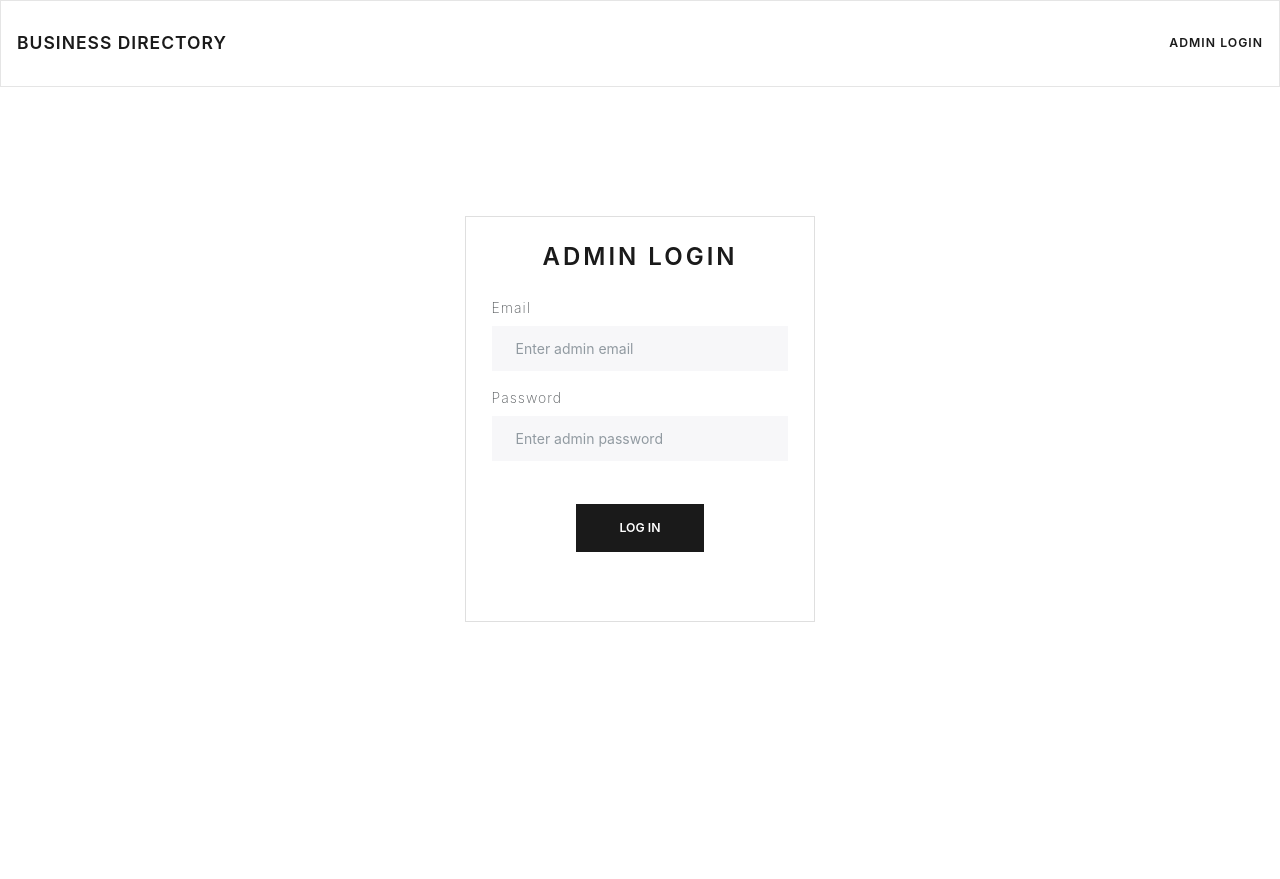
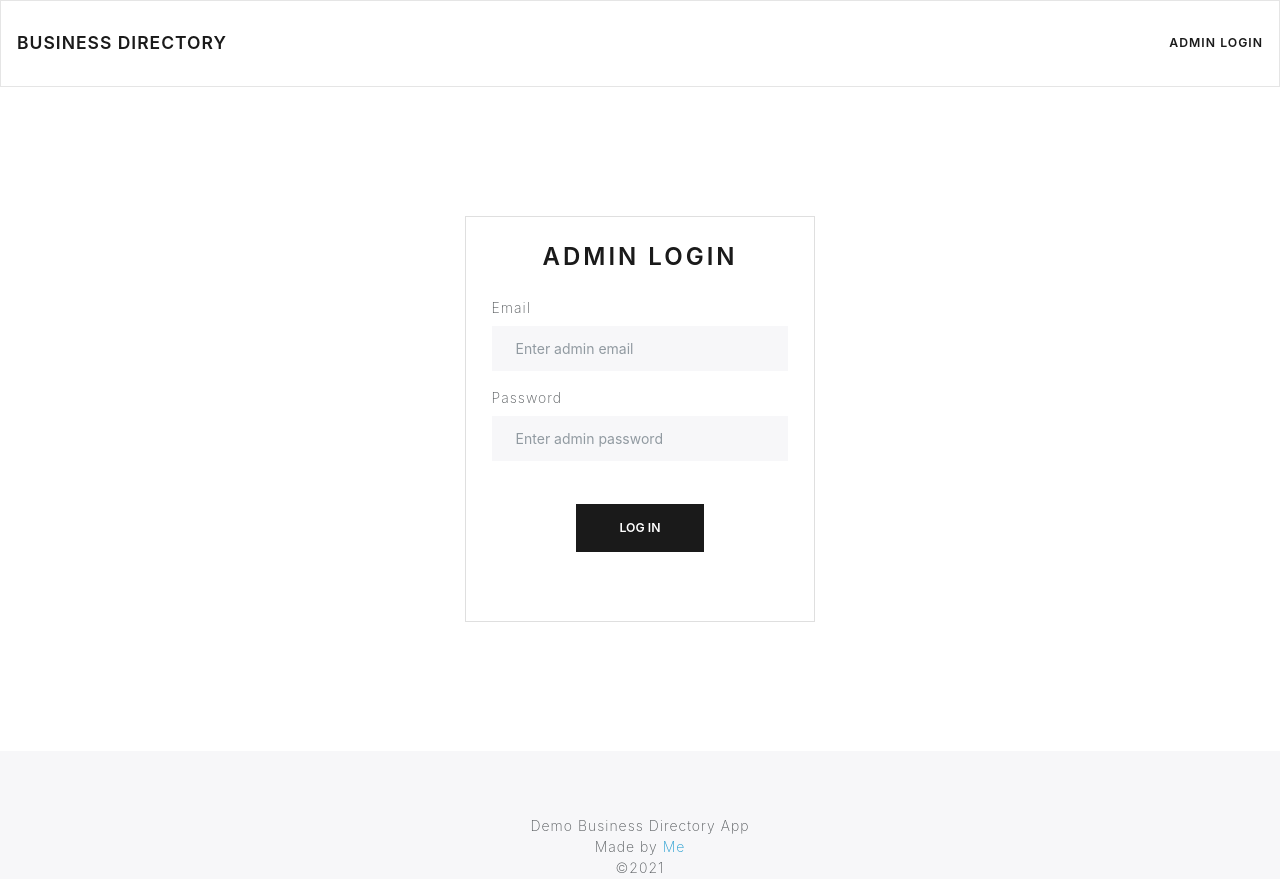
Before and after one commit to effiong-jr/Business_Directory, a React (Create React App) app: page /admin/login in a window 1280 px wide. Before the commit the page ends 800 px from the top, so only its background shows below. Built offline with nearby package versions, Linux system fonts and the light colour scheme.

Commit message:
Added footer

```diff
--- a/src/App.js
+++ b/src/App.js
@@ -3,10 +3,12 @@ import PrivateRoute from './components/privateRouteHandler/ProtectedRoute'
 import LandingPage from './screens/user/landingPage/LandingPage'
 import AdminDashboard from './screens/admin/Dashboard/AdminDashboard'
 import AdminLogin from './screens/admin/Login/AdminLogin'
+import Footer from './components/footer/Footer'
 
 const App = () => {
   return (
     <Router>
+      <div style={{ minHeight: '90vh' }}>
         <Switch>
           <Route exact path='/' component={LandingPage} />
           <Route exact path='/admin/login' component={AdminLogin} />
@@ -14,6 +16,8 @@ const App = () => {
             <AdminDashboard />
           </PrivateRoute>
         </Switch>
+      </div>
+      <Footer />
     </Router>
   )
 }
--- /dev/null
+++ b/src/components/footer/Footer.js
@@ -0,0 +1,20 @@
+import { Jumbotron } from 'react-bootstrap'
+import './footer.scss'
+
+const Footer = () => {
+  const date = new Date()
+  return (
+    <Jumbotron className='m-0 footer text-center'>
+      <p>Demo Business Directory App</p>
+      <p>
+        Made by{' '}
+        <a href='https://effiong-jr.com' className='text-info'>
+          Me
+        </a>
+      </p>
+      <p>&copy;{date.getFullYear()} </p>
+    </Jumbotron>
+  )
+}
+
+export default Footer
--- /dev/null
+++ b/src/components/footer/footer.scss
@@ -0,0 +1,8 @@
+.footer {
+  height: 10vh;
+
+  p {
+    // padding: 0;
+    margin: 0;
+  }
+}
--- a/src/screens/admin/Dashboard/adminDashboard.scss
+++ b/src/screens/admin/Dashboard/adminDashboard.scss
@@ -15,7 +15,7 @@
 
   .add__icon {
     position: fixed;
-    bottom: 3px;
+    bottom: 10vh;
     right: 10px;
 
     svg {
```
Lines whose indentation alone changed are shown as unchanged.
